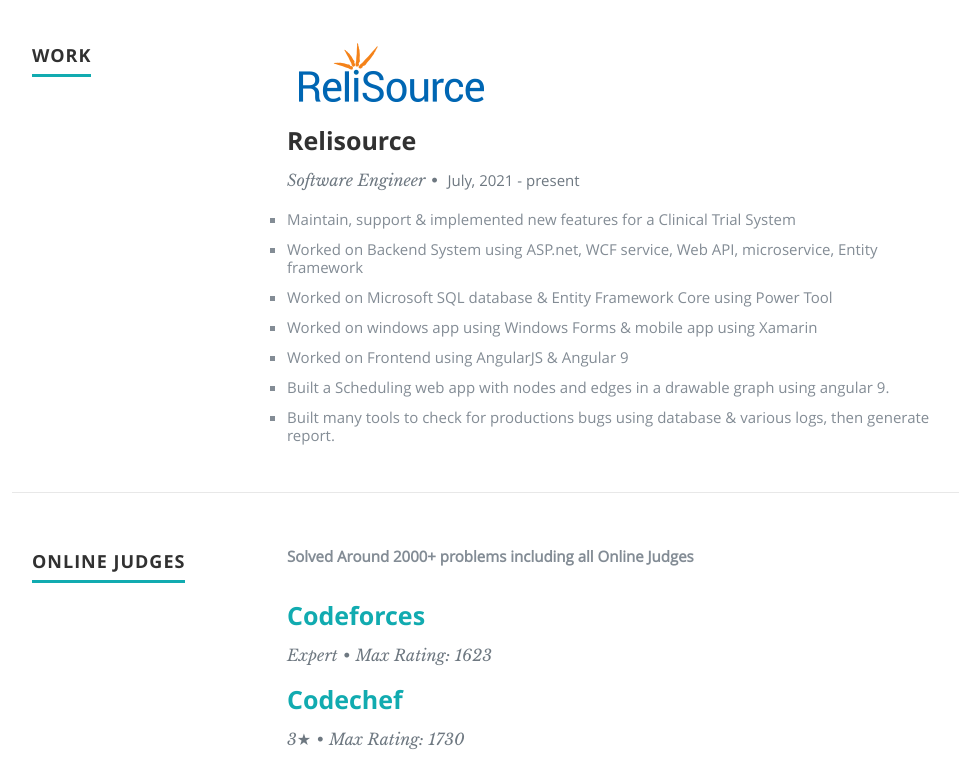
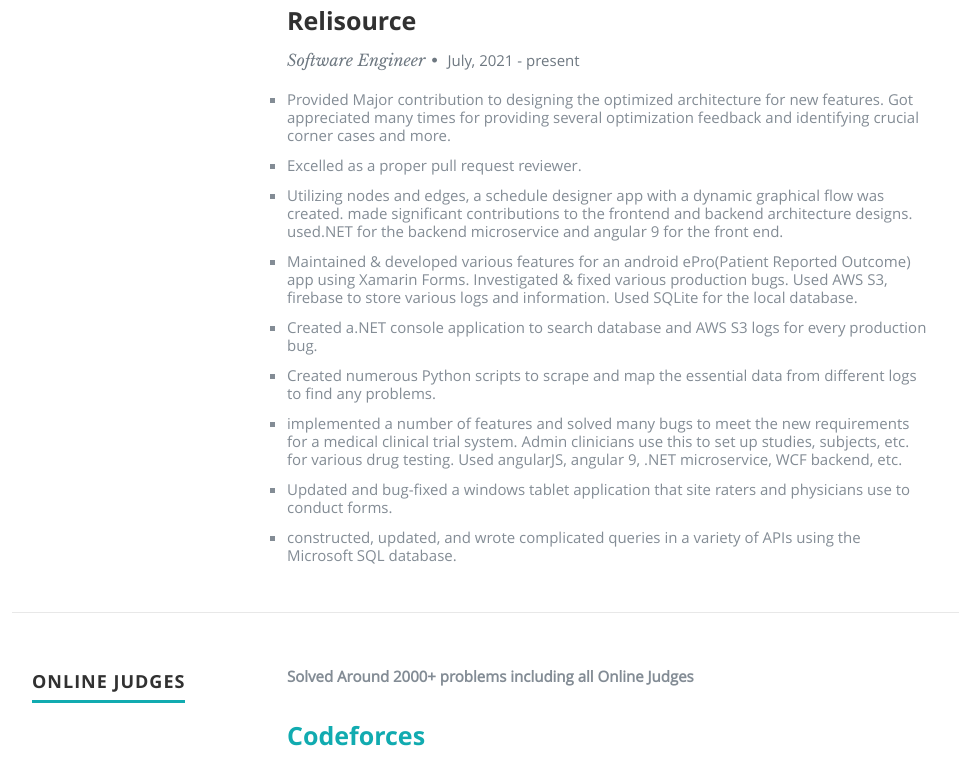
Before and after one commit to wazedrifat/wazedrifat.github.io, a plain HTML site: page index.html in a window 1280 px wide. Shown: the part 2056-2820 px from the top of the page, without its empty margins (118-1077 px from the left). Drawn offline with nearby package versions, Linux system fonts and the light colour scheme; a web font is replaced by a local one.

Commit message:
resume update

```diff
--- a/index.html
+++ b/index.html
@@ -92,7 +92,7 @@
             <h2>About Me</h2>
 
             <p>
-				I am a competitive programmer. I have been participating in almost every programming contest for about 4+ years. Thus I have created an in depth knowledge on algorithms & data structures. So, I will be very good at efficient programming. Moreover, although I do not have any professional experience, I am a fast learner. I can learn new languages and technology very fast. So, it should take me very little time to get familiar with any requirements. For Example, most of the projects I have worked on previously, I had no knowledge about the frameworks and tools. But I learned & worked on them in time. I am always energetic and eager to learn new skills. And so I can handle multiple tasks on a daily basis. I am a dependable person who is great at time management. Even though I take my work seriously, I do have a good sense of humor.
+				Diligent software engineer with 5+ years of programming expertise and 1+ years of professional experience. I enjoy coming up with the best possible solutions for any challenging situation through brainstorming. I took part in a lot of programming competitions to improve my problem-solving skills. Quick to pick up new frameworks and prefer effective teamwork where everybody can learn from each other. Excel at efficient time management and can deliver products on time.
             </p>
 
             <div class="row">
@@ -206,13 +206,16 @@
 				   	<p class="info">Software Engineer<span>&bull;</span> <em class="date">July, 2021 - present</em></p>
 
 				   <ul style="list-style-type: square">
-					<li>Maintain, support & implemented new features for a Clinical Trial System</li>
-					<li>Worked on Backend System using ASP.net, WCF service, Web API, microservice, Entity framework</li>
-					<li>Worked on Microsoft SQL database & Entity Framework Core using Power Tool</li>
-					<li>Worked on windows app using Windows Forms & mobile app using Xamarin</li>
-					<li>Worked on Frontend using AngularJS & Angular 9</li>
-					<li>Built a Scheduling web app with nodes and edges in a drawable graph using angular 9.</li>
-					<li>Built many tools to check for productions bugs using database & various logs, then generate report.</li>
+					<li>Provided Major contribution to designing the optimized architecture for new features. Got appreciated many times for providing several optimization feedback and identifying crucial corner cases and more.</li>
+					<li>Excelled as a proper pull request reviewer. </li>
+					<li>Utilizing nodes and edges, a schedule designer app with a dynamic graphical flow was created. made significant contributions to the frontend and backend architecture designs. used.NET for the backend microservice and angular 9 for the front end.</li>
+					<li>Maintained & developed various features for an android ePro(Patient Reported Outcome) app using Xamarin Forms. Investigated & fixed various production bugs. Used AWS S3, firebase to store various logs and information. Used SQLite for the local database.</li>
+					<li>Created a.NET console application to search database and AWS S3 logs for every production bug.</li>
+					<li>Created numerous Python scripts to scrape and map the essential data from different logs to find any problems.</li>
+					<li>implemented a number of features and solved many bugs to meet the new requirements for a medical clinical trial system. Admin clinicians use this to set up studies, subjects, etc. for various drug testing. Used angularJS, angular 9, .NET microservice, WCF backend, etc. </li>
+					<li>Updated and bug-fixed a windows tablet application that site raters and physicians use to conduct forms.</li>
+					<li>constructed, updated, and wrote complicated queries in a variety of APIs using the Microsoft SQL database.</li>
+
 				   </ul>
 
 				</div>
```
Also changed, not shown: 1 other file.
